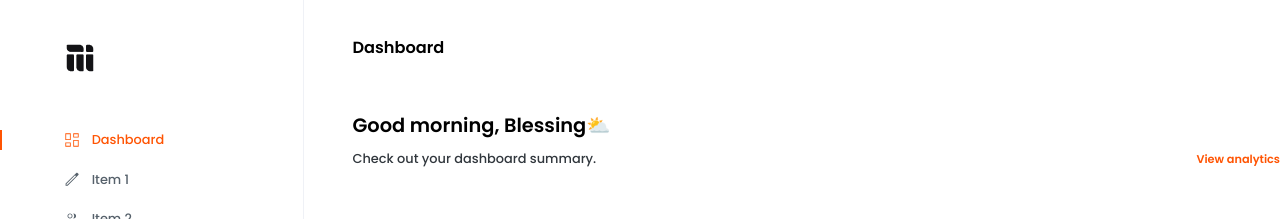
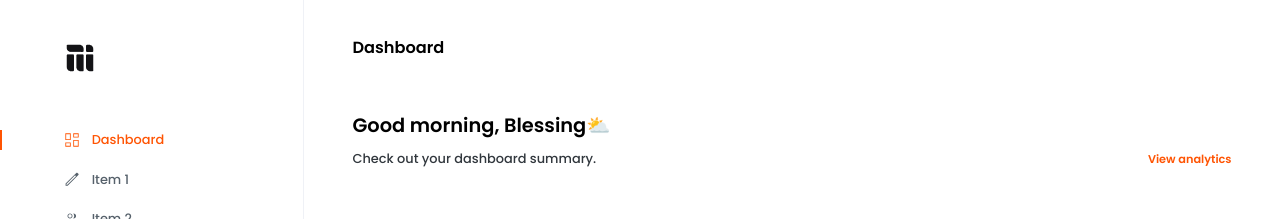
Before and after one commit to orsdev/mainstack-dashboard, a Next.js app: page / in a window 1280 px wide. Shown: the top 219 px of the page. Built offline with nearby package versions, Linux system fonts and the light colour scheme.

Commit message:
feat: add padding right to Layout

```diff
--- a/shared/layout/Layout.tsx
+++ b/shared/layout/Layout.tsx
@@ -8,7 +8,7 @@ export const AppLayout: FC<LayoutProps> = ({ children }) => {
   return (
     <>
       <Sidebar />
-      <Box ml={{ lg: SidebarWidth }} pl="6rem" pt="38px">
+      <Box ml={{ lg: SidebarWidth }} px="6rem" pt="38px">
         {children}
       </Box>
     </>
```
